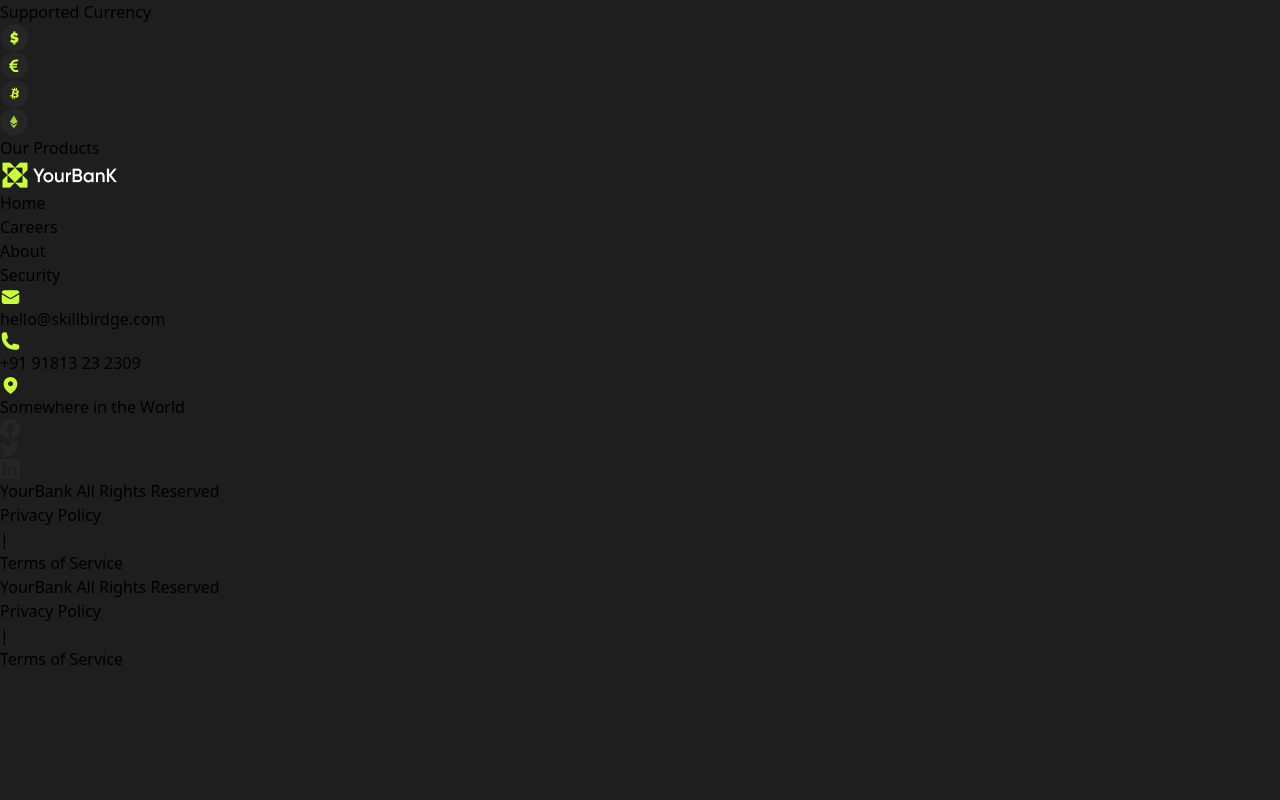
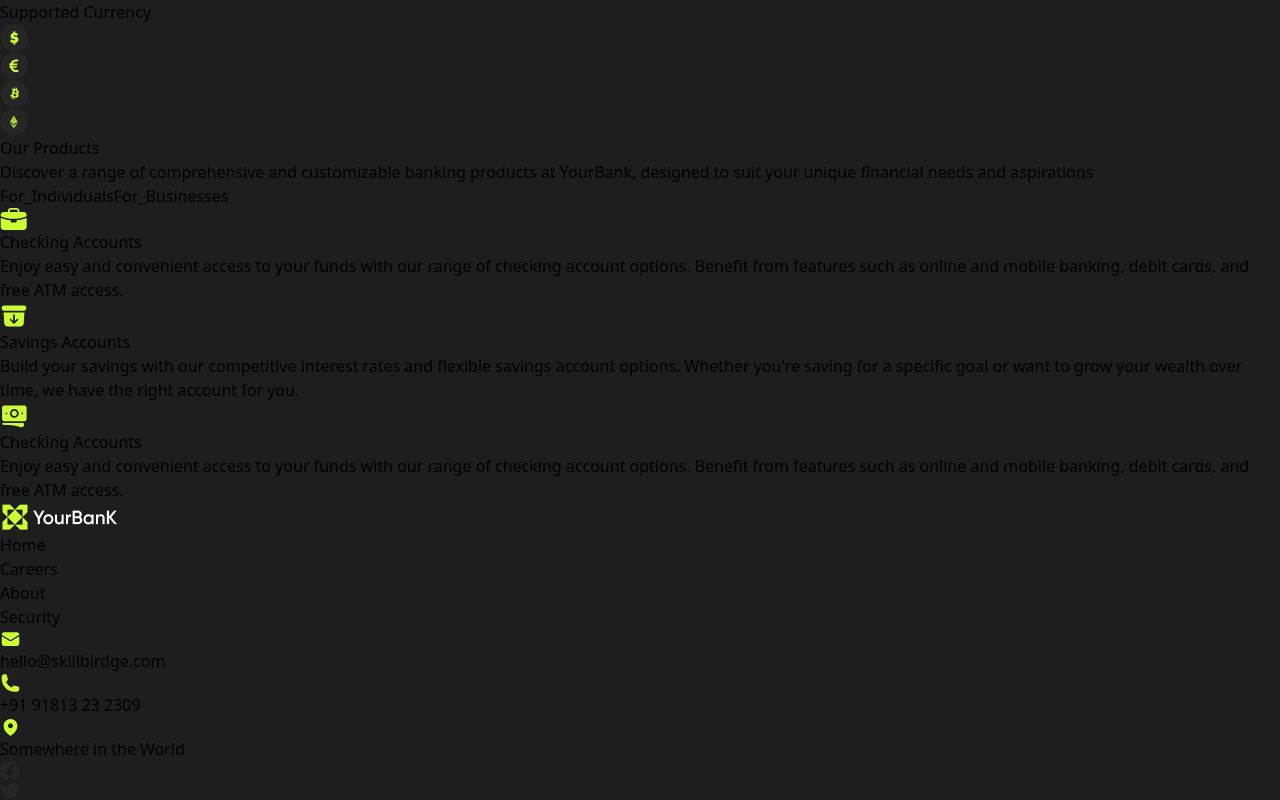
Before and after one commit to huseynovali/Company__Site, a React (Vite) app in the folder client/: page / in a window 1280 px wide. Shown: the part 1500-2300 px from the top of the page. Before the commit the page ends 2171 px from the top, so only its background shows below. Built offline with nearby package versions, Linux system fonts and the light colour scheme.

Commit message:
create tabs

```diff
--- a/client/package.json
+++ b/client/package.json
@@ -10,6 +10,7 @@
     "preview": "vite preview"
   },
   "dependencies": {
+    "@headlessui/react": "^1.7.17",
     "react": "^18.2.0",
     "react-dom": "^18.2.0",
     "react-router": "^6.18.0",
--- a/client/src/components/HomeComp/OurProduct.jsx
+++ b/client/src/components/HomeComp/OurProduct.jsx
@@ -1,14 +1,154 @@
-import React from 'react'
+import React, { useState } from "react";
+import { Tab } from "@headlessui/react";
+function classNames(...classes) {
+  return classes.filter(Boolean).join(" ");
+}
 
 function OurProduct() {
+  let [categories] = useState({
+    For_Individuals: [
+      {
+        id: 1,
+        icon: (
+          <svg
+            xmlns="http://www.w3.org/2000/svg"
+            width="27"
+            height="22"
+            viewBox="0 0 27 22"
+            fill="none"
+          >
+            <path
+              d="M11.9196 14.4435C11.1334 14.4435 10.6729 14.001 10.6729 13.2068V12.2877C7.37098 12.0608 4.08027 11.3801 0.666016 10.0752V8.20319C4.86645 10.0639 9.07811 10.722 13.6604 10.722C18.254 10.722 22.4656 10.0639 26.666 8.20319V10.0752C23.2518 11.3801 19.961 12.0608 16.6591 12.2877V13.2068C16.6591 14.001 16.1986 14.4435 15.4124 14.4435H11.9196ZM4.13642 21.9886H23.1956C25.5205 21.9886 26.666 20.854 26.666 18.5281V7.48839C26.666 5.16244 25.5205 4.02785 23.1956 4.02785H4.13642C1.82282 4.02785 0.666016 5.16244 0.666016 7.48839V18.5281C0.666016 20.854 1.82282 21.9886 4.13642 21.9886ZM7.96624 5.01495H9.70705V3.0067C9.70705 2.1444 10.2125 1.65652 11.0885 1.65652H16.2436C17.1196 1.65652 17.6138 2.1444 17.6138 3.0067V4.99225H19.3546V3.13151C19.3546 0.998451 18.2427 0 16.2099 0H11.1109C9.19042 0 7.96624 0.998451 7.96624 3.13151V5.01495Z"
+              fill="#CAFF33"
+            />
+          </svg>
+        ),
+        title: "Checking Accounts",
+        text: "Enjoy easy and convenient access to your funds with our range of checking account options.\
+         Benefit from features such as online and mobile banking, debit cards, and free ATM access.",
+      },
+
+      {
+        id: 2,
+        icon: (
+          <svg
+            xmlns="http://www.w3.org/2000/svg"
+            width="28"
+            height="28"
+            viewBox="0 0 28 28"
+            fill="none"
+          >
+            <path
+              d="M3.9375 3.5C2.72938 3.5 1.75 4.47938 1.75 5.6875V6.5625C1.75 7.77062 2.72938 8.75 3.9375 8.75H24.0625C25.2706 8.75 26.25 7.77062 26.25 6.5625V5.6875C26.25 4.47938 25.2706 3.5 24.0625 3.5H3.9375Z"
+              fill="#CAFF33"
+            />
+            <path
+              fill-rule="evenodd"
+              clip-rule="evenodd"
+              d="M3.60126 10.5L4.23099 21.2055C4.33982 23.0555 5.87179 24.5 7.72495 24.5H20.2747C22.1279 24.5 23.6598 23.0555 23.7687 21.2055L24.3984 10.5H3.60126ZM14 12.25C14.4832 12.25 14.875 12.6418 14.875 13.125V18.8876L16.8813 16.8813C17.223 16.5396 17.777 16.5396 18.1187 16.8813C18.4604 17.223 18.4604 17.777 18.1187 18.1187L14.6187 21.6187C14.277 21.9604 13.723 21.9604 13.3813 21.6187L9.88128 18.1187C9.53957 17.777 9.53957 17.223 9.88128 16.8813C10.223 16.5396 10.777 16.5396 11.1187 16.8813L13.125 18.8876V13.125C13.125 12.6418 13.5168 12.25 14 12.25Z"
+              fill="#CAFF33"
+            />
+          </svg>
+        ),
+
+        title: "Savings Accounts",
+        text: "Build your savings with our competitive interest rates and flexible savings account options. Whether you're saving for a specific goal or want to grow your wealth over time,\
+         we have the right account for you.",
+      },
+      {
+        id: 3,
+        icon: (
+          <svg
+            xmlns="http://www.w3.org/2000/svg"
+            width="29"
+            height="28"
+            viewBox="0 0 29 28"
+            fill="none"
+          >
+            <path
+              d="M14.333 8.75C12.8833 8.75 11.708 9.92525 11.708 11.375C11.708 12.8247 12.8833 14 14.333 14C15.7828 14 16.958 12.8247 16.958 11.375C16.958 9.92525 15.7828 8.75 14.333 8.75Z"
+              fill="#CAFF33"
+            />
+            <path
+              fill-rule="evenodd"
+              clip-rule="evenodd"
+              d="M2.08301 5.6875C2.08301 4.47938 3.06238 3.5 4.27051 3.5H24.3955C25.6036 3.5 26.583 4.47938 26.583 5.6875V17.0625C26.583 18.2706 25.6036 19.25 24.3955 19.25H4.27051C3.06238 19.25 2.08301 18.2706 2.08301 17.0625V5.6875ZM9.95801 11.375C9.95801 8.95875 11.9168 7 14.333 7C16.7493 7 18.708 8.95875 18.708 11.375C18.708 13.7912 16.7493 15.75 14.333 15.75C11.9168 15.75 9.95801 13.7912 9.95801 11.375ZM22.208 10.5C21.7248 10.5 21.333 10.8918 21.333 11.375V11.3837C21.333 11.867 21.7248 12.2587 22.208 12.2587H22.2168C22.7 12.2587 23.0918 11.867 23.0918 11.3837V11.375C23.0918 10.8918 22.7 10.5 22.2168 10.5H22.208ZM5.58301 11.375C5.58301 10.8918 5.97476 10.5 6.45801 10.5H6.46676C6.95001 10.5 7.34176 10.8918 7.34176 11.375V11.3837C7.34176 11.867 6.95001 12.2587 6.46676 12.2587H6.45801C5.97476 12.2587 5.58301 11.867 5.58301 11.3837V11.375Z"
+              fill="#CAFF33"
+            />
+            <path
+              d="M2.95801 21C2.47476 21 2.08301 21.3918 2.08301 21.875C2.08301 22.3582 2.47476 22.75 2.95801 22.75C9.25806 22.75 15.3599 23.5926 21.1577 25.1707C22.5468 25.5488 23.958 24.5196 23.958 23.0476V21.875C23.958 21.3918 23.5663 21 23.083 21H2.95801Z"
+              fill="#CAFF33"
+            />
+          </svg>
+        ),
+        title: "Checking Accounts",
+        text: "Enjoy easy and convenient access to your funds with our range of checking account options.\
+         Benefit from features such as online and mobile banking, debit cards, and free ATM access.",
+      },
+    ],
+    For_Businesses: [],
+  });
   return (
-    <div className='py-14'>
-        <p className='text-[38px] text-white'>Our <span className='text-[#CAFF33]'>Products</span></p>
-        <div>
-            <p></p>
+    <div className="py-14">
+      <p className="text-[38px] text-white">
+        Our <span className="text-[#CAFF33]">Products</span>
+      </p>
+
+      <Tab.Group>
+        <div className="flex">
+          <div>
+            <p className="text-base text-[#B3B3B3] w-[75%] pt-3">
+              Discover a range of comprehensive and customizable banking
+              products at YourBank, designed to suit your unique financial needs
+              and aspirations
+            </p>
+          </div>
+          <Tab.List className="flex  bg-[##1C1C1C] border-[#262626] border p-3 rounded-[82px]">
+            {Object.keys(categories).map((category) => (
+              <Tab
+                key={category}
+                className={({ selected }) =>
+                  classNames(
+                    "w-full rounded-[140px] px-4 py-2 text-sm font-medium leading-5 outline-none",
+                    selected
+                      ? "bg-[#CAFF33] text-[#1C1C1C] shadow"
+                      : "text-white hover:bg-white/[0.12] "
+                  )
+                }
+              >
+                {category}
+              </Tab>
+            ))}
+          </Tab.List>
         </div>
+        <Tab.Panels className="mt-2">
+          {Object.values(categories).map((posts, idx) => (
+            <Tab.Panel key={idx} className={""}>
+              <ul className="flex">
+                {posts.map((post, index) => (
+                  <li
+                    key={post.id}
+                    className={classNames(
+                      "relative rounded-md p-3 ",
+
+                     index%2!==0 ? 'border-x border-[#262626]':''
+                    )}
+                  >
+                    {post.icon}
+                    <h3 className="text-sm font-medium leading-5">
+                      {post.title}
+                    </h3>
+
+                    <p>{post.text}</p>
+                  </li>
+                ))}
+              </ul>
+            </Tab.Panel>
+          ))}
+        </Tab.Panels>
+      </Tab.Group>
     </div>
-  )
+  );
 }
 
-export default OurProduct
+export default OurProduct;
```
Also changed, not shown: 1 other file (tests, documents, lock files or other folders).
